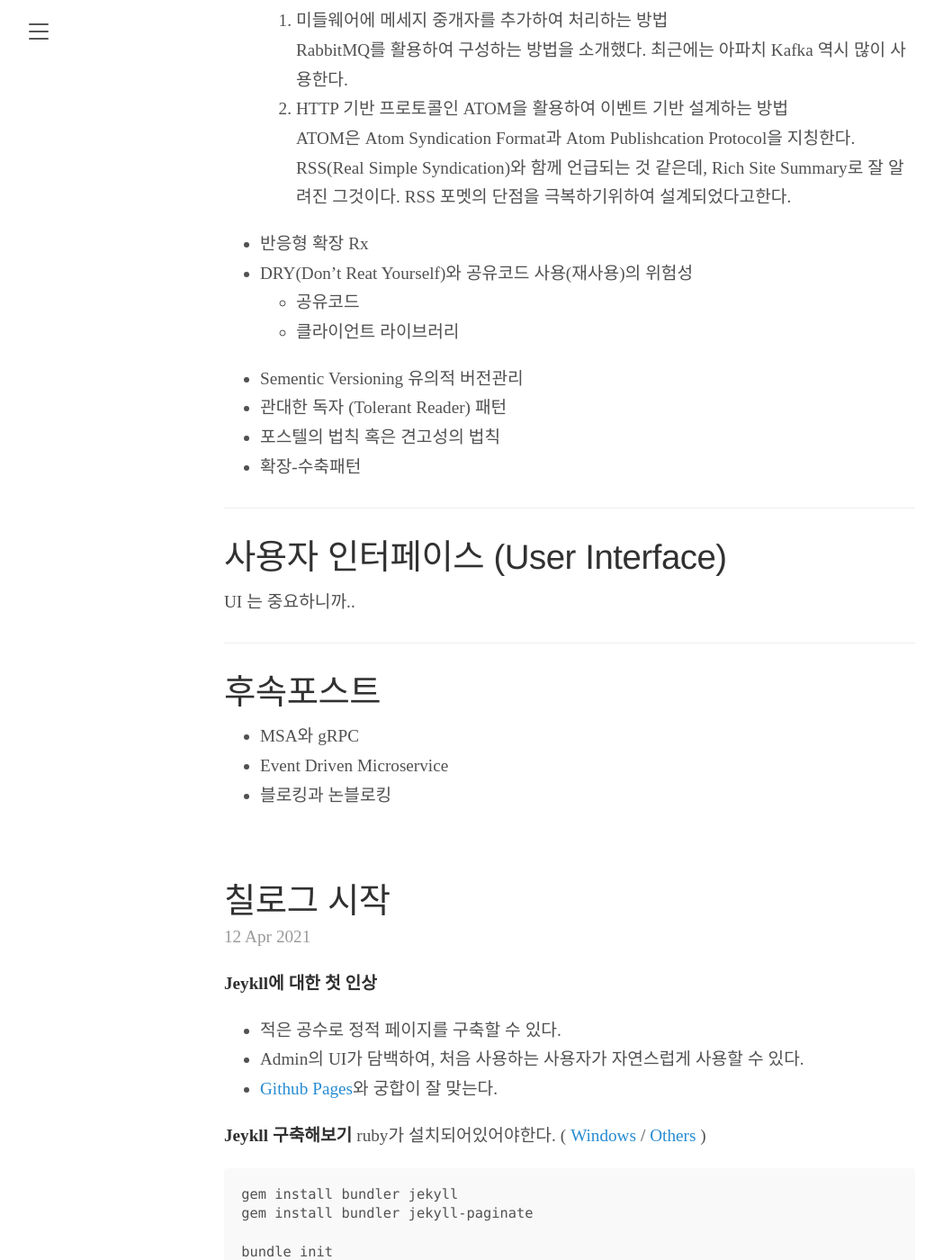
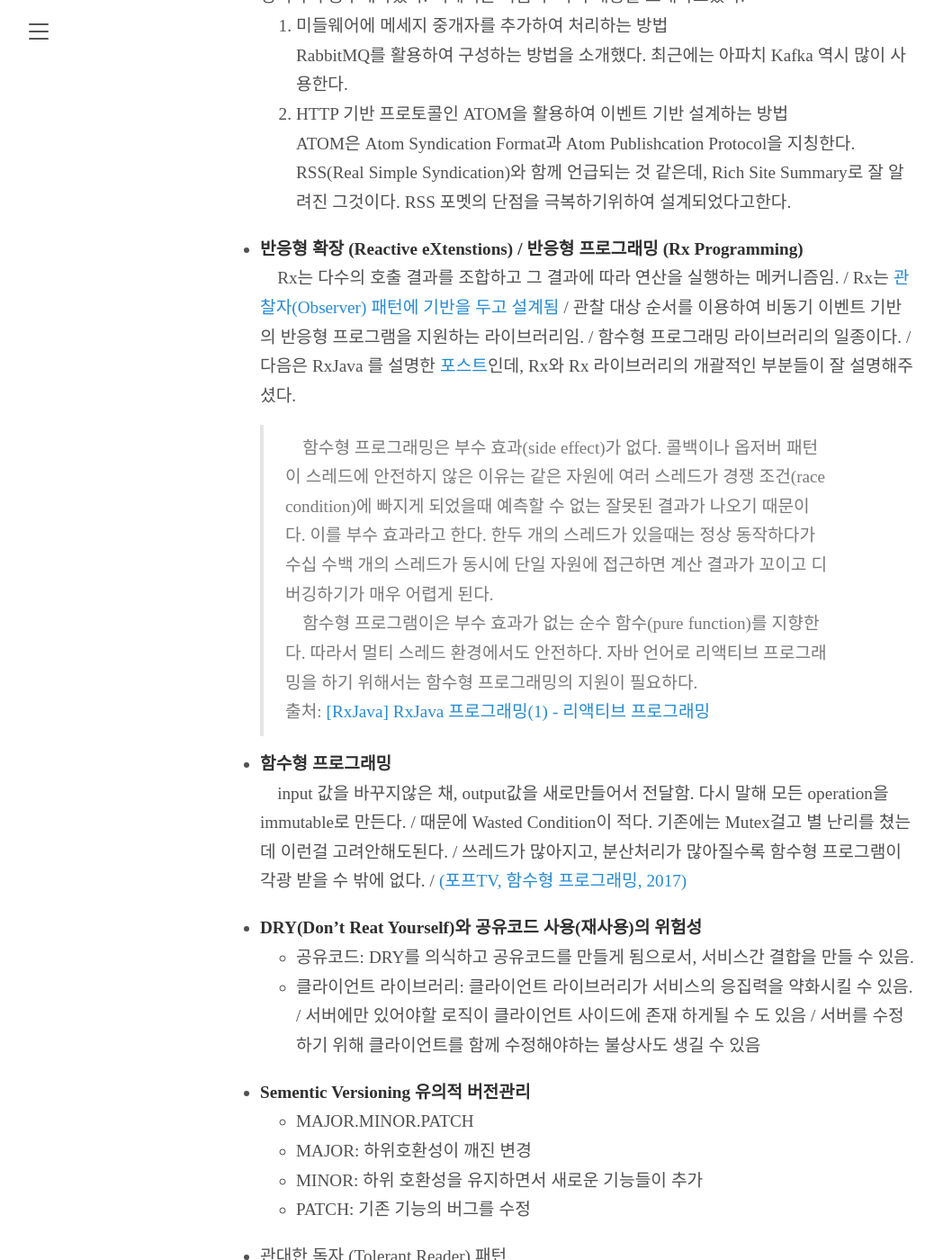
Before and after one commit to chillyMind/chillyMind.github.io, a Jekyll site: the page built from index.html, in a window 1280 px wide and 1400 px high, scrolled down 8662 px. Shown: the whole window at 90% size, without its empty margins (7-1055 px from the left). Built offline with Jekyll 4.4.1, drawn with Linux system fonts in a browser that asks for light colours; some web fonts are replaced; the list of posts is cut into pages by our own code; some of the changed text lies outside the part shown.

Commit message:
포스팅 "[책읽기] 마이크로서비스 아키텍쳐 구축"

```diff
--- a/_posts/2022-01-26-Building-Microservices.md
+++ b/_posts/2022-01-26-Building-Microservices.md
@@ -1,12 +1,12 @@
 ---
-title: "(WIP)[책읽기] 마이크로서비스 아키텍쳐 구축"
+title: "[책읽기] 마이크로서비스 아키텍쳐 구축"
 ---
 
 ![](/public/img/2022-01-26-Enterprise-Intergration-Patterns_1.jpg)
 * 초판: 2017년 3월 (원판: 2015년 2월)
 * 한빛미디어
 
-　직군을 막론하고 최근 Cloud-Native Application(CNA) 관련역량이 필수불가결해졌다. 특히 MSA가 과연 우리 조직구조와 비즈니스에 적합한 구조일까라는 궁금증도 있었고, 내 머리 속에 산재되어있는 개념들을 출판된 책 서술되는 형태를 빌려 쭉 정리하면 좋겠다는 생각에 독서와 함께 포스팅해봤다. 이 책의 원판 출판일은 무려 7년전인 2015년 2월으로, 벌써 트랜드가 두세번은 바뀌었을 시간인 책이다. 제법 오래된 책이지만, MSA가 각광을 받기시작할때 쓰여지던 책이라 전통 서비스 구조에 대한 문제점(특히 Monolithic)과 그에 대한 해결방법에 대한 서술이 충분했던 것 같다. 물론 원판출판 이후에 트랜디한 기술들이 많이나왔기에 이 점을 감안해야한다. 참고로 본 포스팅은 내 의식의 흐름과 강한주관을 따르기 때문에, 본문 내용이 책의 목차 순서에 맞추어 정렬되어있지않다.
+　직무를 막론하고 최근 Cloud-Native Application(CNA) 관련역량이 필수불가결해졌다. 특히 MSA가 과연 우리 조직구조와 비즈니스에 적합한 구조일까라는 궁금증도 있었고 내 머리 속에 산재되어있는 개념들을 출판된 책이 서술하고있는 형태를 빌려, 쭉 정리하면 좋겠다는 생각에 독서와 함께 포스팅해봤다. 이 책의 원판 출판일은 무려 7년전인 2015년 2월으로, 벌써 트랜드가 두세번은 바뀌었을 시간이다. 제법 오래된 책이지만, MSA가 각광을 받기시작할때 쓰여지던 책이라 전통 서비스 구조에 대한 문제점(특히 Monolithic)과 그에 대한 해결방법에 대한 서술이 충분했던 것 같다. 물론 원판출판 이후에 트랜디한 기술들이 많이나왔기에 이 점을 감안해야한다. 참고로 본 포스팅은 내 의식의 흐름을 따르기 때문에, 본문 내용이 책의 목차 순서에 맞추어 정렬되어있지않다.
 
 <hr/>
 # 개요<br/>
@@ -46,7 +46,7 @@ title: "(WIP)[책읽기] 마이크로서비스 아키텍쳐 구축"
 >**그 어떤 조직도 시스템(정보시스텀만이 아닌 좀 더 포괄전인 의미의 시스템)을 설계할 때 필연적으로 그 조직의 커뮤니케이션 구조를 모방하여 만든다.** <br/>
 > Any organization that designs a system (defined more broadly here than just information systems) will inevitably produce a design whose structure is a copy of the organization's communication structure.
 
-　맬빈 콘웨이의 논문 [「위원회가 고안하는 방식(Melvin Conwa, "How Do Commitees Invent", 1984)」](http://www.melconway.com/Home/Committees_Paper.html){:target="blank"} 의 주제이다. 저자는 이 법칙에 대한 재현을 아주 다양한 상황에서 목격했기에 이 법칙이 옳다고 믿는다고 한다.  콘웨이의 법칙은 실제로도 많이 인용되었으며 많은 후속연구가 진행되었다. 물론 입증되지는 않았지만, 경험과 사례들로 미루어 봤을때 조직구조가 시스템과 시스템의 본질에 큰 영향을 준다는 것을 보여준다.
+　맬빈 콘웨이의 논문 [「위원회가 고안하는 방식(Melvin Conwa, "How Do Commitees Invent", 1984)」](http://www.melconway.com/Home/Committees_Paper.html){:target="blank"} 의 주제이다. 저자는 이 법칙에 대한 재현을 아주 다양한 상황에서 목격했기에 이 법칙이 옳다고 믿는다고 한다.  콘웨이의 법칙은 실제로도 많이 인용되었으며 많은 후속연구가 진행되었다. 저자의 경험과 사례들로 미루어 봤을때 조직구조가 시스템과 시스템의 본질에 큰 영향을 준다는 것을 보여준다고 주장한다.
 
 **넷플릭스와 아마존**<br/>
 　최근 업계에 있었다면 한번은 들어봤을법한 사례다. '팀의 규모가 피자 두판으로 식사를 마칠 수 없는 규모가 돼서는 안된다'는 아마존의 **피자 두 판 크기의 팀** 법칙은 유명하다.
@@ -84,7 +84,7 @@ title: "(WIP)[책읽기] 마이크로서비스 아키텍쳐 구축"
 
 　(사족1) 여기서 문득 생각이 드는게, 책의 저자가 SI업계에 오래 몸 담았었고 그래서 더더욱이 도메인을 강조하는게 아닐까라는 생각이 든다. (번역해주신분께서도 책을 쓰실때만해도 업계에 계셨던걸로 아는데 지금은 떠나신것 같다..?) 난 SI 업계에 몸을 담고있다. 도메인이 중요하다는 얘기는 리더급 선배들에게 숱하게 들어봤었다. '단순히 로직잘짜는건 중요도가 높지않다. 도메인 이해도가 훨씬 중요하다'고 얘기해줬었던 분들이 적지않았었다. 신입이었을 당시에는 '업의 특이성도 있고, 무엇보다 고객니즈를 파악하는게 너무나도 중요하니까' 정도로 이해했었지만, 지금 생각해보면 '도메인을 잘 알고, 기획을 잘해야(BC를 잘 나눠야) 프로젝트 안망한다. 잘못 기획(모델링)하면 XX싼다'라는 뉘앙스로 얘기해주셨을 수도 있겠다는 생각이 든다.
 
- 　(사족2) 최근 더 뼈저리게 느끼는데, IT업이 아닌 전문분야(금융업, 제조업 등...)의 서비스를 만든다는 건 어려운 일이다. 개발자가 어떻게 그걸 다 알겠어. 개발자가 다 알아서 만들 수 있을 깊이의 도메인이라면 개발자가 회사를 차려버리지 뭐하러 고객한테 XXX 깨지면서 만들어주겠나. 디지털 트랜스포메이션이라고 잘 포장하는데, 요샌 또 이 키워드를 필두로 IT에 대한 중요성이 제고되고있어서 각 도메인 업체에서도 관련인력 확보하는데에 애를 쓰고있는 듯하다. 오촉을 곤두세우고 이 격변의 시기를 맞이해야한다.
+ 　(사족2) 최근 더 뼈저리게 느끼는데, IT업이 아닌 전문분야(금융업, 제조업 등...)의 서비스를 만든다는 건 어려운 일이다. 개발자가 어떻게 그걸 다 알겠어. 개발자가 다 알아서 만들 수 있을 깊이의 도메인이라면 개발자가 회사를 차려버리지 뭐하러 고객한테 XXX 깨지면서 만들어주겠나. 디지털 트랜스포메이션이라고 잘 포장하는데, 요샌 또 이 키워드를 필두로 IT에 대한 중요성이 제고되고있어서 각 도메인 업체에서도 관련인력을 확보하는데 애를 쓰고있는 듯하다. 오촉을 곤두세우고 이 격변의 시기를 맞이해야한다.
 
 <hr/>
 # 통합 (Integration)<br/>
@@ -95,46 +95,87 @@ title: "(WIP)[책읽기] 마이크로서비스 아키텍쳐 구축"
 * **내부 구현 상세 감추기**
 * **서비스 단순화**
 
-　고민해야되는 부분들을 다음과 같이 서술하고있다.
+　고민해야되는 부분들을 다음과 같이 소개하고있다.
 
 * **공유DB통합 피하기**: 외내부 결합되는 것을 허용하기에 테스트가 쉽지 않다. / 강한 응집력과 느슨한 결합력을 잃는다. <br/>
-* **동기/비동기**<br/>
- 	동기: 작업이 언제 완료되었는지 알기쉽기때문에 추론이 쉽지만,  원격서버에 대한 호출이 완료될 때까지 연산 작업이 중단됨.<br/>
-	비동기: 호출자는 작업이 완료되었다는 회신을 기다리지않는다. 때문에 중단된 호출이 성능 저하를 일으키는 곳에서 짧은 지연시간이 필요할때 적합하다.<br/>
-	비동기 이벤트 기반: 결합도가 매우 낮은 방식으로서, 이벤트를 발산하는 클라이언트가 이벤트에 반응하는 대상을 알지 못한채로 이벤트를 발산한다.
+* **동기/비동기**: 웬만하면 비동기로 짜게됨.
+	* 동기: 작업이 언제 완료되었는지 알기쉽기때문에 추론이 쉽지만,  원격서버에 대한 호출이 완료될 때까지 연산 작업이 중단됨.
+	* 비동기: 호출자는 작업이 완료되었다는 회신을 기다리지않는다. 때문에 중단된 호출이 성능 저하를 일으키는 곳에서 짧은 지연시간이 필요할때 적합하다.
+	* 비동기 이벤트 기반: 결합도가 매우 낮은 방식으로서, 이벤트를 발산하는 클라이언트가 이벤트에 반응하는 대상을 알지 못한채로 이벤트를 발산한다.
 * **오케스트레이션 / 코레오그래피**: 오케스트레이션 보단 코레오그래피<br/>
- 	오케스트레이션(orchestration): 중앙에 의존하는 방식 / 고객 서비스에 지나치게 많은 중앙관리 권한이 부여됨 / 높은 변경 비용을 수반함.<br/>
- 	코레오그래피(choreography): 시스템의 각 부분에 작업 내용을 알리고 세부 사항을 수행하게 하는 방식 / 이벤트만을 발산함으로써 느슨한 결합을 이끌어 냄. / 단, 모니터링을 할 수 있는 환경을 추가하는 작업이 필요함.<br/>
+	* 오케스트레이션(orchestration): 중앙에 의존하는 방식 / 고객 서비스에 지나치게 많은 중앙관리 권한이 부여됨 / 높은 변경 비용을 수반함.
+	* 코레오그래피(choreography): 시스템의 각 부분에 작업 내용을 알리고 세부 사항을 수행하게 하는 방식 / 이벤트만을 발산함으로써 느슨한 결합을 이끌어 냄. / 단, 모니터링을 할 수 있는 환경을 추가하는 작업이 필요함.
 * **RPC or REST? 통신방식에 대한 고민** <br/>
- 낮은 레이턴시가 필요한 서비스가 아니고선 웬만한건 REST로 설계한다는 뉘앙스로 서술하고있다. 다만 gRPC의 릴리즈가 2016.08이니, 릴리즈 이전에 퍼블리싱된 이 책의 원판에서는 gRPC 언급은 없다. 우선 이 포스트에서는 책이 언급하는 내용을 정리하고, 후속 포스트에서 gRPC에 대한 내용을 정리하며 공부해봐야겠다.
+ 　낮은 레이턴시가 필요한 서비스가 아니고선 웬만한건 REST로 설계한다는 뉘앙스로 서술하고있다. 다만 gRPC의 릴리즈가 2016.08이니, 릴리즈 이전에 퍼블리싱된 이 책의 원판에서는 gRPC 언급은 없다. 우선 이 포스트에서는 책이 언급하는 내용을 정리하고, 후속 포스트에서 gRPC에 대한 내용을 정리하며 공부해봐야겠다.
 1. 원격 프로시저 호출(Remote Procedure Call)<br/>
 	쓰기쉬움 / 하지만 클라-서버간 기술결합을 초래해 사용될 기술을 제한하기도함 / 개발자가 인지를 못하고 서비스 경계를 넘어서 호출 할 수 도 있음 / 네트워크의 나쁜 신뢰성을 고려하여 회복력에 대한 고찰이 필요함 / 그럼에도 불구하고 RPC가 형편없다고 단정 짓기는 어려움.<br/>
 	그래도 써야한다면: 네트워크가 완전히 은폐될 정도로 원격 호출을 추상화하지 말것 / 서버와 보조를 맞춘 클라이언트의 업그레이드 없이도 서버 인터페이스를 발전시킬 수 있는지 확인 할 것.
 2.  REST <br/>
  JSON, XML ... etc 많이들 사용 / 가끔은 RPC가 나은 경우가 있음 (낮은 지연시간이 필요한 통신) / 인기 많아서 괜찮은 프레임워크가 많음 / 물론 지나친 편의를 주의하며 사용할것(사용자에게 보여주지말아야할 DB내용을 고대로 deerialize해서 외부로 노출 시킨다던지..)
 * **비동기 이벤트 기반의 협업 구현** <br/>
-	EDM(Event Driven Microservice)이나 Event Bus를 언급하지는 않지만, 비슷한 내용이 언급되는 듯 하다. 사실 EDM 혹은 EDA 등등 역시 2015년에 들어서야 떠오르던 키워드라, 책에는 관련된 개념을 언급하는 내용이 없지않을까 싶다. EDM 관련된 내용은 역시 후속 포스트로 정리하며 공부해야겠다. 책에서는 다음 두 가지 내용을 소개하고있다.
+	　EDM(Event Driven Microservice)이나 Event Bus를 언급하지는 않지만, 비슷한 내용이 언급되는 듯 하다. 사실 EDM 혹은 EDA 등등 역시 2015년에 들어서야 떠오르던 키워드라, 책에는 관련된 개념을 언급하는 내용이 없지않을까 싶다. EDM 관련된 내용은 역시 후속 포스트로 정리하며 공부해야겠다. 책에서는 다음 두 가지 내용을 소개하고있다.
 1. 	미들웨어에 메세지 중개자를 추가하여 처리하는 방법<br/>
 RabbitMQ를 활용하여 구성하는 방법을 소개했다. 최근에는 아파치 Kafka 역시 많이 사용한다.
 2. 	HTTP 기반 프로토콜인 ATOM을 활용하여 이벤트 기반 설계하는 방법<br/>
 ATOM은 Atom Syndication Format과 Atom Publishcation Protocol을 지칭한다. RSS(Real Simple Syndication)와 함께 언급되는 것 같은데, Rich Site Summary로 잘 알려진 그것이다. RSS 포멧의 단점을 극복하기위하여 설계되었다고한다.
 
-* 반응형 확장 Rx
-* DRY(Don't Reat Yourself)와 공유코드 사용(재사용)의 위험성
-	* 공유코드
-	* 클라이언트 라이브러리
-* Sementic Versioning 유의적 버전관리
+* **반응형 확장 (Reactive eXtenstions) / 반응형 프로그래밍 (Rx Programming)**<br/>
+	　Rx는 다수의 호출 결과를 조합하고 그 결과에 따라 연산을 실행하는 메커니즘임. / Rx는 [관찰자(Observer) 패턴에 기반을 두고 설계됨](http://reactivex.io/intro.html){:target="blank"} / 관찰 대상 순서를 이용하여 비동기 이벤트 기반의 반응형 프로그램을 지원하는 라이브러리임. / 함수형 프로그래밍 라이브러리의 일종이다. / 다음은 RxJava 를 설명한 [포스트](https://12bme.tistory.com/570){:target="blank"}인데, Rx와 Rx 라이브러리의 개괄적인 부분들이 잘 설명해주셨다. <br/>
+	> 　함수형 프로그래밍은 부수 효과(side effect)가 없다. 콜백이나 옵저버 패턴이 스레드에 안전하지 않은 이유는 같은 자원에 여러 스레드가 경쟁 조건(race condition)에 빠지게 되었을때 예측할 수 없는 잘못된 결과가 나오기 때문이다. 이를 부수 효과라고 한다. 한두 개의 스레드가 있을때는 정상 동작하다가 수십 수백 개의 스레드가 동시에 단일 자원에 접근하면 계산 결과가 꼬이고 디버깅하기가 매우 어렵게 된다. <br/>
+	> 　함수형 프로그램이은 부수 효과가 없는 순수 함수(pure function)를 지향한다. 따라서 멀티 스레드 환경에서도 안전하다. 자바 언어로 리액티브 프로그래밍을 하기 위해서는 함수형 프로그래밍의 지원이 필요하다.<br/>
+	> 출처: [ [RxJava] RxJava 프로그래밍(1) - 리액티브 프로그래밍](https://12bme.tistory.com/570){:target="blank"}
+
+ * **함수형 프로그래밍** <br/>
+ 　input 값을 바꾸지않은 채, output값을 새로만들어서 전달함. 다시 말해 모든 operation을 immutable로 만든다. / 때문에 Wasted Condition이 적다. 기존에는 Mutex걸고 별 난리를 쳤는데 이런걸 고려안해도된다. / 쓰레드가 많아지고, 분산처리가 많아질수록 함수형 프로그램이 각광 받을 수 밖에 없다. / [(포프TV, 함수형 프로그래밍, 2017)](https://www.youtube.com/watch?v=XoH9jzblxKQ){:target="blank"}
+
+
+* **DRY(Don't Reat Yourself)와 공유코드 사용(재사용)의 위험성**
+	* 공유코드: DRY를 의식하고 공유코드를 만들게 됨으로서, 서비스간 결합을 만들 수 있음.
+	* 클라이언트 라이브러리: 클라이언트 라이브러리가 서비스의 응집력을 약화시킬 수 있음. / 서버에만 있어야할 로직이 클라이언트 사이드에 존재 하게될 수 도 있음 / 서버를 수정하기 위해 클라이언트를 함께 수정해야하는 불상사도 생길 수 있음
+* **Sementic Versioning 유의적 버전관리**
+	* MAJOR.MINOR.PATCH
+	* MAJOR: 하위호환성이 깨진 변경
+	* MINOR: 하위  호환성을 유지하면서 새로운 기능들이 추가
+	* PATCH: 기존 기능의 버그를 수정
 * 관대한 독자 (Tolerant Reader) 패턴
 * 포스텔의 법칙 혹은 견고성의 법칙
 * 확장-수축패턴
 
 <hr/>
 
-# 사용자 인터페이스 (User Interface)
-UI 는 중요하니까..
+* **사용자 인터페이스 (User Interface)**
+> 　고객이 우리 회사와 어떻게 상호작용할지 정확히 예측할 수 없다는 것을 이해한 후 마이크로서비스가 제공하는 것과 같은 더 세분화된 API를 채택하게되었다. 서비스들이 다양한 방식으로 노출하는 기능들을 서로 결합시킴으로써 데스크톱 애플리케이션, 모바일 기기, 웨어러블 기기의 사용 고객뿐만 아니라 오프라인 상점을 방문하는 등의 물리적 방식을 이용하는 고객에게도 다양한 경험을 심어 줄 수 있게 되었다. <br/>
+> 　사용자 인터페이스를 우리가 제공하는 다양한 기능 요소를 한데 엮을 수 있는 구성 가능한 계층으로 생각하라.
+	* **API 게이트웨이 / 프론트엔드를 위한 백엔드 BFF (Backend For Frontend)**<br/>
+ 　API 게이트웨이 패턴, BFF라고도 부른다 [(MSDN)](https://docs.microsoft.com/ko-kr/dotnet/architecture/microservices/architect-microservice-container-applications/direct-client-to-microservice-communication-versus-the-api-gateway-pattern#what-is-the-api-gateway-pattern){:target="blank"}. 백엔드를 특정 사용자 UI 또는 앱으로 제한하여, 클라이언트 앱의 요구사항을 반영한 API게이트웨이를 말한다. <br/>
+	MSDN에서 얘기하는 BFF의 단점: 내부 MSA 서비스와 결합됨 / 가능한 추가 단일 실패 지점이 만들어짐 / 응답시간증가 / 스케일아웃 제대로 안되면 병목 상태 / 추가 개발 비용 및 유지 관리가 필요 / 개발 병목 상태가 있을 수 있음.  [(BFF의 단점)](https://docs.microsoft.com/ko-kr/dotnet/architecture/microservices/architect-microservice-container-applications/direct-client-to-microservice-communication-versus-the-api-gateway-pattern#drawbacks-of-the-api-gateway-pattern){:target="blank"}
+* **통합 마무리**
+	> * 데이터베이스 통합은 최대한 피하라. <br/>
+	> * REST와 RPC의 장단점을 이해하고, 용청/응답을 통합하는 좋은 출발점으로 REST를 고려하라 <br/>
+	> * 오케스트레이션보다는 코레오그래피를 우선하라 <br/>
+	> * 포스텔의 법칙을 이해하고 관대한 독자 패턴을 사용해서 호환성을 깨뜨리는 변경과 불필요한 버전을 피하라<br/>
+	> * 구성 계층으로서의 사용자 인터페이스를 생각하라<br/>
+
+<hr/>
+# 테스팅
+* **소비자 주도 계약 (consumer driven contract)**  <br/>
+	CDCT: 소비자의 기대사항을 테스트 할 수 있도록 코드로 구현한 것 <br/>
+
+> * 빠른 피드백을 위해 최적화하고, 테스트를 종류별로 적절히 분리하라.
+> * 소비자 주도 계약을 이용하여 가능하면 어디서든지 엔드 투 엔드 테스트의 필요성을 줄여라
+> * 팀 간 대화의 초점을 맞추기 위해 소비자 주도 계약을 사용하라
+> * 테스팅에 더 많을 들이는 것과 실환경에서 빠른 문제의 발견 사이의 절충점을 이해하도록 노력하라 (MTBF와 MTTR 사이의 최적화와 함께)
+
+<hr/>
+# 모니터링
+* 로그스태쉬 (logstash)
+* 키바나 (Kibana)
+* 그래파이트 (Graphite)
 
 <hr/>
 # 후속포스트
+라고 쓰고 공부해야할 것이라 읽는다.
 * MSA와 gRPC
 * Event Driven Microservice
+* 반응형 프로그래밍 (Rx)
 * 블로킹과 논블로킹
```
